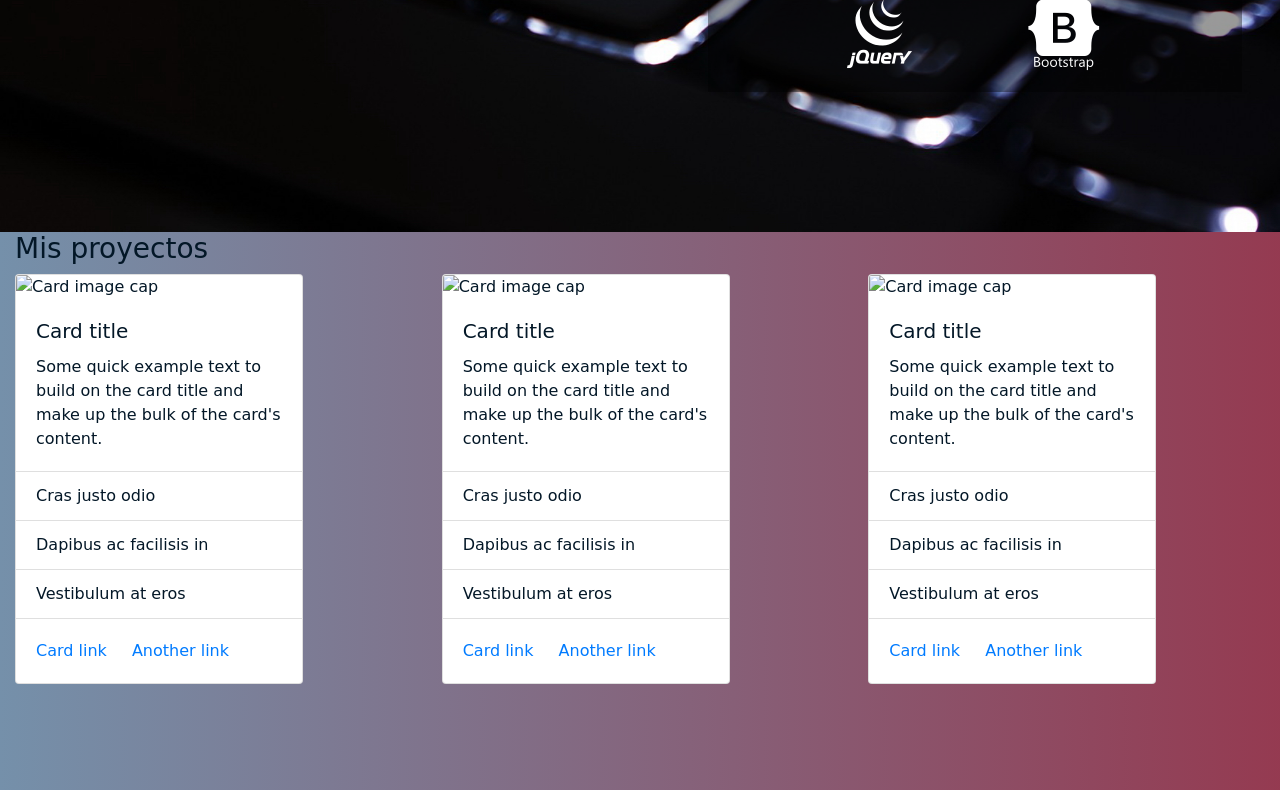
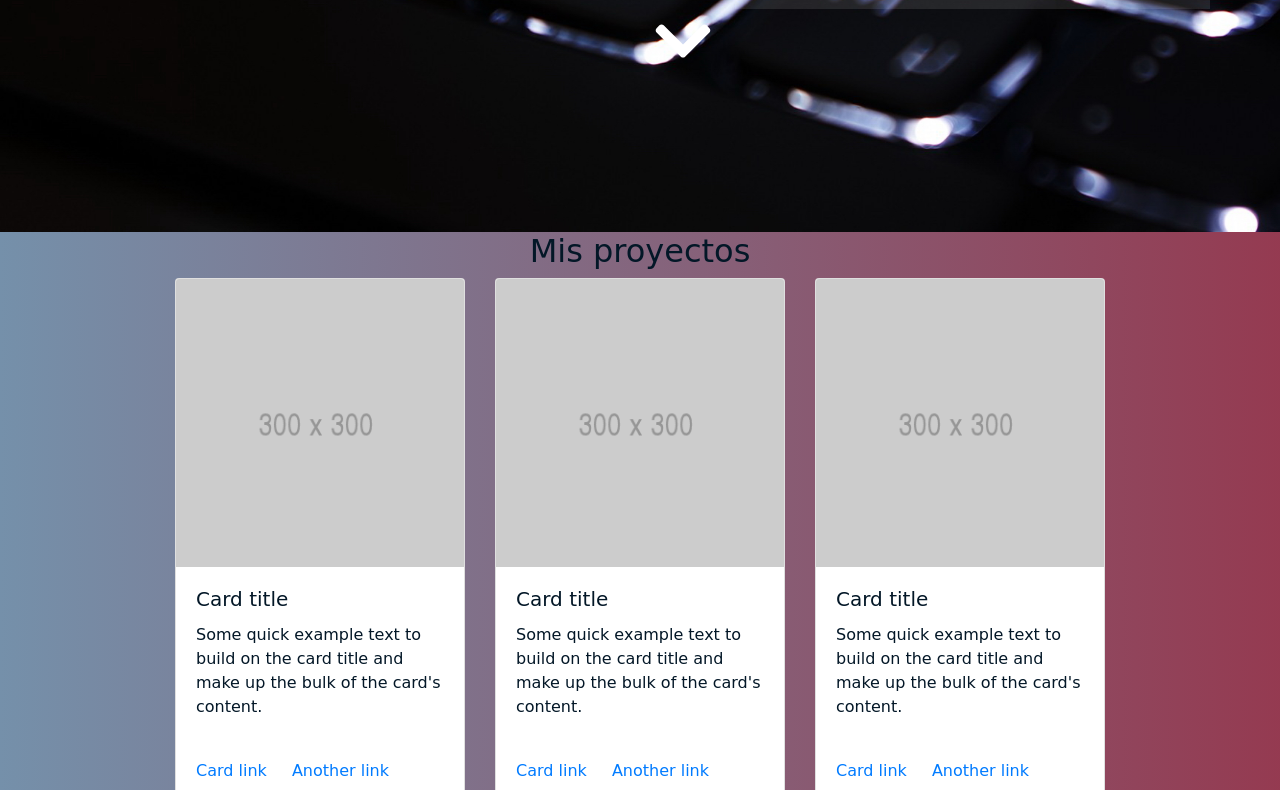
Before and after one commit to carocelis/carocelis, a plain HTML site: page index.html in a window 1280 px wide. Shown: the part 1368-2158 px from the top of the page. Drawn offline with nearby package versions, Linux system fonts and the light colour scheme; a web font is replaced by a local one.

Commit message:
card proyectos

```diff
--- a/assets/css/main.css
+++ b/assets/css/main.css
@@ -6,6 +6,12 @@ body {
   background: linear-gradient(rgba(57, 187, 144, 1), rgba(240, 128, 128, 0.5));
   height: 100vh;
   color: #031727;
+}
+
+.icon-menu {
+  position: fixed;
+  font-size: 3rem;
+  color: white;
 }
 
 #me {
@@ -34,7 +40,8 @@ body {
 }
 
 .about-me {
-  background-color: rgba(0, 0, 0, 0.4);
+  background-color: rgba(255,255, 255, 0.1);
+  /*border-radius: 18px;*/
   padding-top: 1.5%;
   padding-bottom: 1%;
   margin-right: 3%;
@@ -51,7 +58,7 @@ body {
 }
 
 .skills {
-  background-color: rgba(0, 0, 0, 0.4);
+  background-color: rgba(255, 255, 255, 0.1);
   padding-top: 1.5%;
   padding-bottom: 1.5%;
   margin-right: 3%;
@@ -59,17 +66,15 @@ body {
 }
 
 .skill {
-  font-size: 450%;
+  font-size: 350%;
 }
 
 .contSkill {
   margin-top: 2.5%;
 }
 
-.icon-menu {
-  position: fixed;
-  font-size: 3rem;
-  color: white;
+.fa-chevron-down {
+  font-size: 4rem;
 }
 
 #projects {
@@ -77,3 +82,8 @@ body {
   height: 100vh;
   color: #031727;
 }
+
+/*.card {
+  margin-left: 5rem;
+  margin-right: 5rem;
+}*/
--- a/index.html
+++ b/index.html
@@ -73,16 +73,16 @@
     </div>
   </section>
   <section id="about">
-    <div class="container-fluid">
+    <div class="container">
       <div class="row">
-        <div class="col-12 col-md-5 ml-auto about-me">
+        <div class="col-12 col-md-7 about-me">
           <h3>Sobre mí</h3>
           <p>Soy Carolina Celis, desarrolladora front-end egresada de Laboratoria. Me gusta buscar soluciones a los desafíos y veo en la programación una oportunidad para imaginar, crear, desarrollar y plasmar las ideas y necesidades de este mundo que avanza a pasos agigantados.
           </p>
         </div>
       </div>
       <div class="row">
-        <div class="col-12 col-md-5 ml-auto skills">
+        <div class="col-12 col-md-5 offset-md-7 skills">
           <h3>Habilidades</h3>
           <div class="row">
             <div class="col-4 contSkill text-center"><i class="skill devicon-html5-plain-wordmark"></i></div>
@@ -92,64 +92,54 @@
           </div>
           <div class="row">
             <div class="col-5 contSkill text-right"><i class="skill devicon-jquery-plain-wordmark"></i></div>
-            <div class="col-6 contSkill text-center"><i class="skill devicon-bootstrap-plain-wordmark"></i><div>
+            <div class="col-6 contSkill text-center"><i class="skill devicon-bootstrap-plain-wordmark"></i></div>
           </div>
+        </div>
+      </div>
+      <div class="row">
+        <div class="col-md-1 offset-md-6">
+          <i class="fas fa-chevron-down"></i>
         </div>
       </div>
     </div>
   </section>
   <section id="projects">
     <div class="container-fluid">
-      <h3>Mis proyectos</h3>
-      <div class="row">
-        <div class="col-4">
-          <div class="card" style="width: 18rem;">
-            <img class="card-img-top" src="..." alt="Card image cap">
+      <h2 class="text-center">Mis proyectos</h2>
+      <div class="row align-items-center justify-content-center">
+        <div class="col-3 col-md-3">
+          <div class="card" style="width: 100%;">
+            <img class="card-img-top" src="assets/images/300.png" alt="Card image cap">
             <div class="card-body">
               <h5 class="card-title">Card title</h5>
               <p class="card-text">Some quick example text to build on the card title and make up the bulk of the card's content.</p>
             </div>
-            <ul class="list-group list-group-flush">
-              <li class="list-group-item">Cras justo odio</li>
-              <li class="list-group-item">Dapibus ac facilisis in</li>
-              <li class="list-group-item">Vestibulum at eros</li>
-            </ul>
             <div class="card-body">
               <a href="#" class="card-link">Card link</a>
               <a href="#" class="card-link">Another link</a>
             </div>
           </div>
         </div>
-        <div class="col-4">
-          <div class="card" style="width: 18rem;">
-            <img class="card-img-top" src="..." alt="Card image cap">
+        <div class="col-3 col-md-3">
+          <div class="card" style="width: 100%;">
+            <img class="card-img-top" src="assets/images/300.png" alt="Card image cap">
             <div class="card-body">
               <h5 class="card-title">Card title</h5>
               <p class="card-text">Some quick example text to build on the card title and make up the bulk of the card's content.</p>
             </div>
-            <ul class="list-group list-group-flush">
-              <li class="list-group-item">Cras justo odio</li>
-              <li class="list-group-item">Dapibus ac facilisis in</li>
-              <li class="list-group-item">Vestibulum at eros</li>
-            </ul>
             <div class="card-body">
               <a href="#" class="card-link">Card link</a>
               <a href="#" class="card-link">Another link</a>
             </div>
           </div>
         </div>
-        <div class="col-4">
-          <div class="card" style="width: 18rem;">
-            <img class="card-img-top" src="..." alt="Card image cap">
+        <div class="col-3 col-md-3">
+          <div class="card" style="width: 100%;">
+            <img class="card-img-top" src="assets/images/300.png" alt="Card image cap">
             <div class="card-body">
               <h5 class="card-title">Card title</h5>
               <p class="card-text">Some quick example text to build on the card title and make up the bulk of the card's content.</p>
             </div>
-            <ul class="list-group list-group-flush">
-              <li class="list-group-item">Cras justo odio</li>
-              <li class="list-group-item">Dapibus ac facilisis in</li>
-              <li class="list-group-item">Vestibulum at eros</li>
-            </ul>
             <div class="card-body">
               <a href="#" class="card-link">Card link</a>
               <a href="#" class="card-link">Another link</a>
```
Also changed, not shown: assets/images/200.jpg (added), assets/images/300.png (added), assets/images/400x400.png (added).
